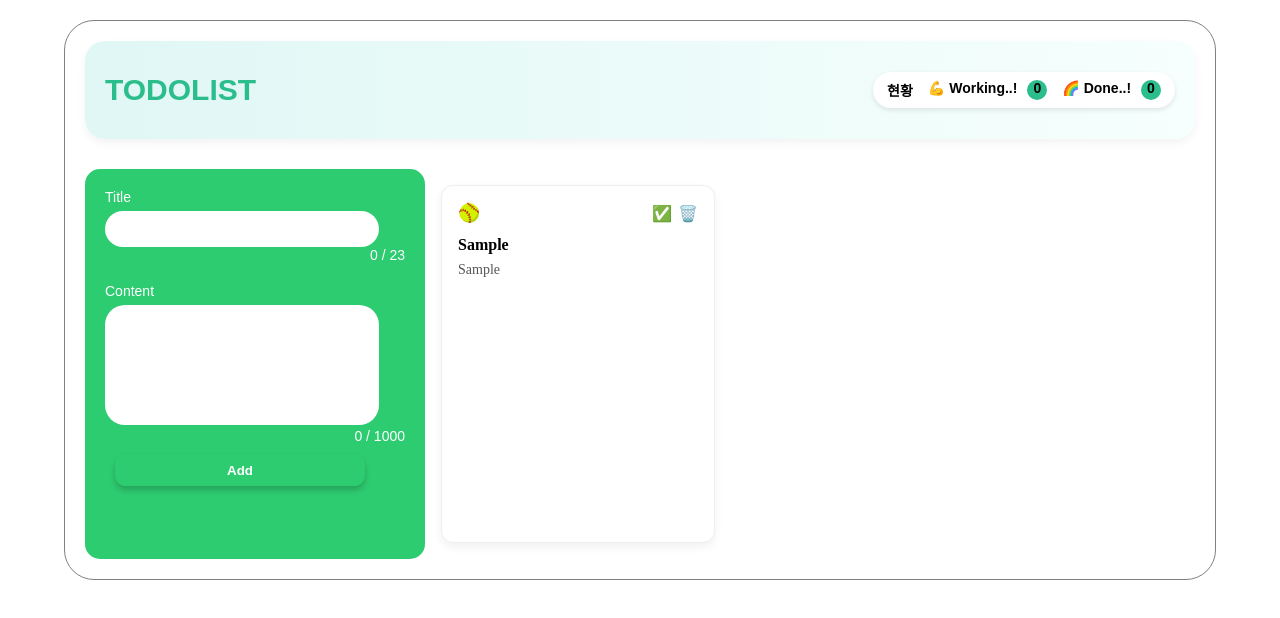
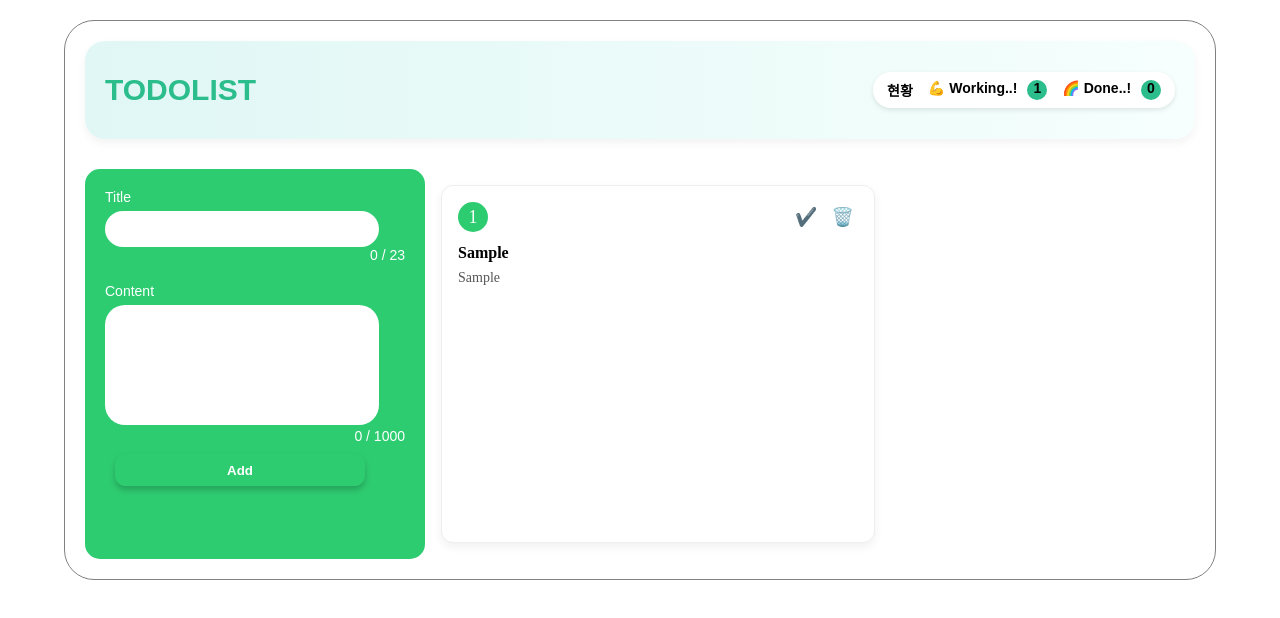
Before and after one commit to Zpark99/todo-list, a React (Vite) app in the folder Todo-list/: page / in a window 1280 px wide. Both pictures are taken after typing "Sample", "Sample" into the empty fields and a click on the button "Add". Shown: the top 618 px of the page. Built offline with nearby package versions, Linux system fonts and the light colour scheme.

Commit message:
Add todo edit feature and persist data using localStorage

```diff
--- a/Todo-list/component/Header.jsx
+++ b/Todo-list/component/Header.jsx
@@ -1,7 +1,11 @@
 import React from 'react';
 import "./Header.css"
+import PropTypes from 'prop-types';
 
-const Header = () => {
+const Header = ({ todos = [] }) => {
+  const workingCount = todos.filter((todo) => !todo.isDone).length;
+  const doneCount = todos.filter((todo) => todo.isDone).length;
+
   return (
     <header className="header-container">
     <div className="Main-area">
@@ -10,11 +14,16 @@ const Header = () => {
 
     <div className='status-area'>
       <div className="status all">현황</div>
-      <div className="status working">💪 Working..! <span>0</span></div>
-      <div className="status done">🌈 Done..! <span>0</span></div>
+      <div className="status working">💪 Working..! <span>{workingCount}</span></div>
+      <div className="status done">🌈 Done..! <span>{doneCount}</span></div>
     </div>
     </header>
   )
+
 }
 
+Header.propTypes = {
+  todos: PropTypes.array.isRequired,
+};
+
 export default Header;
--- a/Todo-list/component/TodoList.css
+++ b/Todo-list/component/TodoList.css
@@ -7,7 +7,7 @@
 }
 
 .todo-card {
-  width: 240px;
+  width: 400px;
   background-color: white;
   border: 1px solid #eee;
   border-radius: 12px;
@@ -26,16 +26,21 @@
 
 .status-icon {
   font-size: 18px;
+  background-color: #2ecc71;
+  color:white;
+
+  width: 30px;
+  height: 30px;
+  border-radius: 50%;
+
+  display: flex;
+  align-items: center;
+  justify-content: center;
 }
 
 .icons {
   display: flex;
   gap: 6px;
-}
-
-.icon {
-  cursor: pointer;
-  font-size: 14px;
 }
 
 .todo-title {
@@ -48,3 +53,16 @@
   font-size: 14px;
   color: #555;
 }
+
+.icon-btn {
+  all: unset;
+  font-size: 18px;
+  cursor: pointer;
+  padding: 4px;
+  line-height: 1;
+  display: inline-block;
+}
+
+.icon-btn:hover {
+  transform: scale(1.1);
+}
--- a/Todo-list/component/TodoList.jsx
+++ b/Todo-list/component/TodoList.jsx
@@ -1,37 +1,87 @@
 import PropTypes from 'prop-types';
-import React from 'react';
+import React, {useState} from 'react';
 import "./TodoList.css"
 
-const TodoList = ({ todos }) => {
+const TodoList = ({ todos, onDelete, onWorking, onUpdate }) => {
+  const [editingId, setEditingId] = useState(null);
+  const [editTitle, setEditTitle] = useState('');
+  const [editContent, setEditContent] = useState('');
+
+  const startEditing = (todo) => {
+    setEditingId(todo.id);
+    setEditTitle(todo.title);
+    setEditContent(todo.content);
+  };
+
+  const finishEditing = () => {
+    onUpdate(editingId, editTitle, editContent);
+    setEditingId(null);
+  };
+
   return (
     <div className='todo-list-wrapper'>
-      {todos.map((todo) => {
-        console.log("todo 확인:", todo);
+      {todos.map((todo, index) => {
+        const isEditing = editingId === todo.id;
+
         return (
           <div key={todo.id} className='todo-card'>
             <div className='card-header'>
-              <div className='status-icon'>🥎</div>
+              <div className='status-icon'>{index + 1}</div>
               <div className='icons'>
-                <span className='good'>✅</span>
-                <span className='trash'>🗑️</span>
+                <button className="icon-btn" onClick={() => onWorking(todo.id)}>
+                  {todo.isDone ? '✅' : '✔️'}
+                </button>
+                <button className="icon-btn" onClick={() => onDelete(todo.id)}>🗑️</button>
               </div>
             </div>
+
+        {isEditing ? (
+          <>
+            <input
+              className="edit-title"
+              value={editTitle}
+              onChange={(e) => setEditTitle(e.target.value)}
+              maxLength = {23}
+            />
+            <textarea
+              className="edit-content"
+              value={editContent}
+              onChange={(e) => setEditContent(e.target.value)}
+              maxLength= {1000}
+              />
+              <button className="save-btn" onClick={finishEditing}>🫙 저장</button>
+            </>
+        ) : (
+      <div onDoubleClick={() => startEditing(todo)}>
         <div className='todo-title'>{todo.title}</div>
         <div className="todo-content">
           {todo.content.length > 30
             ? todo.content.slice(0, 30) +
-            '...'
-            : todo.content}
+            '...' : todo.content}
         </div>
       </div>
-        );
-      })}
+      )}
     </div>
   );
+})}
+</div>
+);
 };
 
 TodoList.propTypes = {
   todos: PropTypes.array.isRequired,
 }
 
+TodoList.propTypes = {
+  onDelete: PropTypes.func.isRequired,
+}
+
+TodoList.propTypes = {
+  onWorking: PropTypes.func.isRequired,
+}
+
+TodoList.propTypes = {
+  onUpdate: PropTypes.func.isRequired,
+}
+
 export default TodoList;
--- a/Todo-list/src/App.jsx
+++ b/Todo-list/src/App.jsx
@@ -1,4 +1,4 @@
-import React, { useState } from 'react'; // 자동차 내부 설계
+import React, { useEffect, useState } from 'react'; // 자동차 내부 설계
 import "./App.css";
 import Header from '../component/Header';
 import Todoeditor from './../component/Todoeditor';
@@ -6,6 +6,17 @@ import TodoList from '../component/TodoList';
 
 const App = () => {
   const [todos, setTodos] = useState([]);
+
+  useEffect(() => {
+    const savedTodos = localStorage.getItem("todos");
+    if (savedTodos) {
+      setTodos(JSON.parse(savedTodos));
+    }
+  }, []);
+
+  useEffect(() => {
+    localStorage.setItem("todos", JSON.stringify(todos));
+  }, [todos]);
 
   const handleCreate = (title, content) => {
     const newTodo = {
@@ -17,13 +28,33 @@ const App = () => {
     setTodos([newTodo, ...todos]);
   };
 
+  const handleDelete = (id) => {
+    const newTodos = todos.filter((todo) => todo.id !== id);
+    setTodos(newTodos);
+  };
+
+  const handleWorking = (id) => {
+    const newTodos = todos.map((todo) =>
+      todo.id === id? { ...todo, isDone: !todo.isDone} : todo
+  );
+  setTodos(newTodos);
+}
+
+const handleUpdate = (id, newtitle, newContent) => {
+  setTodos(prev =>
+    prev.map(todo =>
+      todo.id === id ? { ...todo, title: newtitle, content: newContent } : todo
+    )
+  );
+};
+
   return (
   <div className="App">
-      <Header></Header>
+      <Header todos={todos}></Header>
 
     <div className='main-layout'>
       <Todoeditor onCreate={handleCreate}/>
-      <TodoList todos={todos}/>
+      <TodoList todos={todos} onDelete={handleDelete} onWorking={handleWorking} onUpdate={handleUpdate}/>
     </div>
   </div>
   );
```
